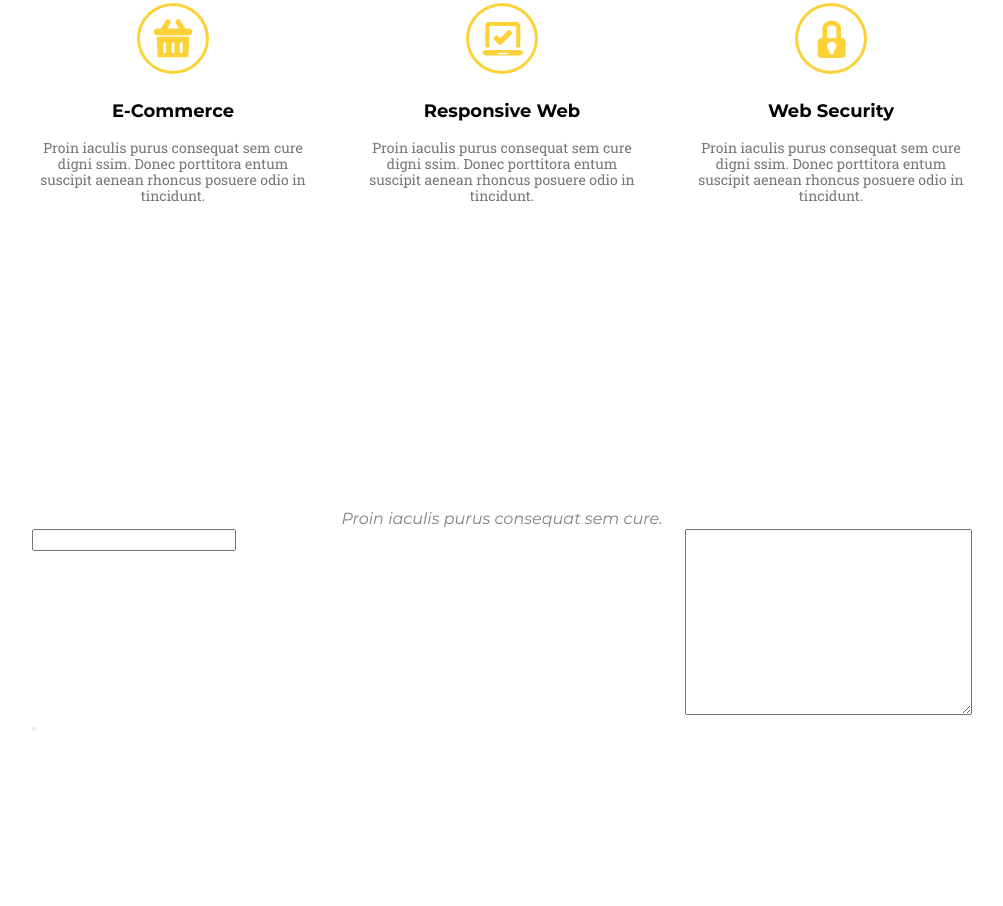
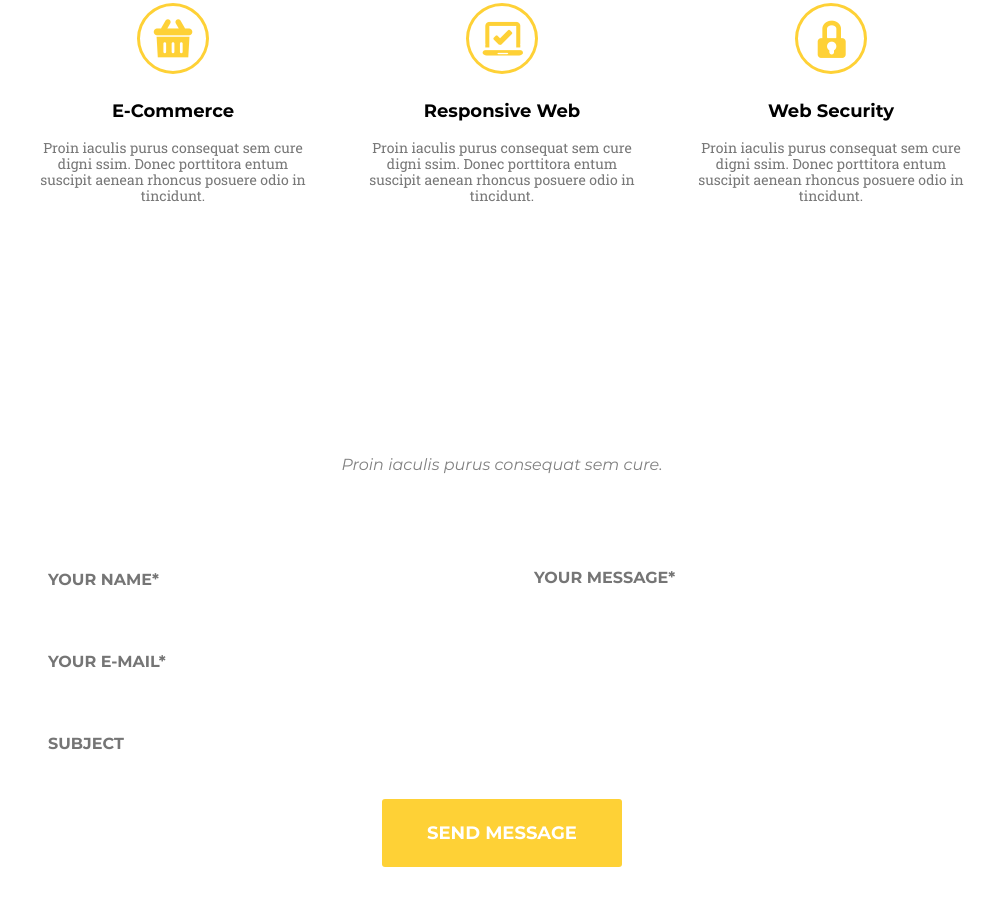
Before and after one commit to romanitwork/goit-fe-course, a plain HTML site: page module-07/index.html in a window 1280 px wide. Shown: the part 314-1220 px from the top of the page, without its empty margins (138-1141 px from the left). Drawn offline with Linux system fonts and the light colour scheme.

Commit message:
done hw7

```diff
--- a/module-07/css/styles.css
+++ b/module-07/css/styles.css
@@ -229,7 +229,7 @@ img {
 }
 
 .contact-name{
-    padding-top: 108px;
+    padding-top: 54px;
     font-family: "Montserrat", sans-serif;
     font-weight: 700;
     font-size: 2.5rem;
@@ -249,7 +249,70 @@ img {
     text-align: center;
 }
 
-.contact-form-box{
+form{
+    padding-top: 78px;
     display: flex;
     justify-content: space-between;
+    flex-wrap: wrap;
 }
+
+
+input,
+textarea{
+    padding-left: 16px;
+    font-family: "Montserrat", sans-serif;
+    font-weight: 700;
+    border-radius: 5px;
+    border: none;
+    width: 454px;
+    box-sizing: border-box;
+    text-transform: uppercase;
+}
+
+.contact-form-list input{
+    height: 52px;
+    margin: auto 0;
+}
+
+.contact-form-list{
+    width: 452px;
+}
+
+textarea{
+    width: 454px;
+    height: 217px;
+    background-color: #ffffff;
+    padding-top: 16px;
+    resize: none;
+}
+
+.contact-form-list li{
+    margin-bottom: 30px;
+}
+
+.contact-btn{
+        border: none;
+        font-size: 18px;
+        font-weight: 700;
+        line-height: 22px;
+        font-family: Montserrat, sans-serif;
+        padding: 23px 45px;
+        background-color: rgb(254, 209, 54);
+        border-radius: 3px;
+        color: rgb(255, 255, 255);
+        text-transform: uppercase;
+        margin: 0 auto;
+        cursor: pointer;
+}
+
+.contact-form-input:required:focus:valid {
+    outline: 3px solid green;
+}
+
+.contact-form-input:required:focus:invalid {
+    outline: 1px solid red;
+}
+
+.contact-form-input:focus {
+    outline-offset: -1px;
+}
--- a/module-07/index.html
+++ b/module-07/index.html
@@ -54,18 +54,17 @@
             <div class="container">
                 <h2 class="contact-name">contact us</h2>
                 <p class="contact-descr">Proin iaculis purus consequat sem cure.</p>
-                <div class="contact-form-box">
-                <ul>
-                    <form action="#" class="contact-form"></form>
-                    <li> <input type="text"></li>
-                    <li></li>
-                    <li></li>
+                <form action="#" class="contact-form">
+                <ul class="contact-form-list">
+                    <li><input type="text" class="contact-form-input" placeholder="Your Name*" name="name" minlength="2" required></li>
+                    <li><input type="email" class="contact-form-input" placeholder="Your E-mail*" name="email" required></li>
+                    <li><input type="text" class="contact-form-input" placeholder="subject" name="subject"></li>
                 </ul>
-                <textarea name="" id="" cols="30" rows="10"></textarea>
-                </div>
-                <button></button>
+                <textarea name="message" class="contact-textarea" placeholder="Your Message*" required></textarea>
+                <button type="submit" class="contact-btn">Send Message</button>
+            </form>
             </div>
-        </section>
+            </section>
     </main>
 </body>
 </html>
```
